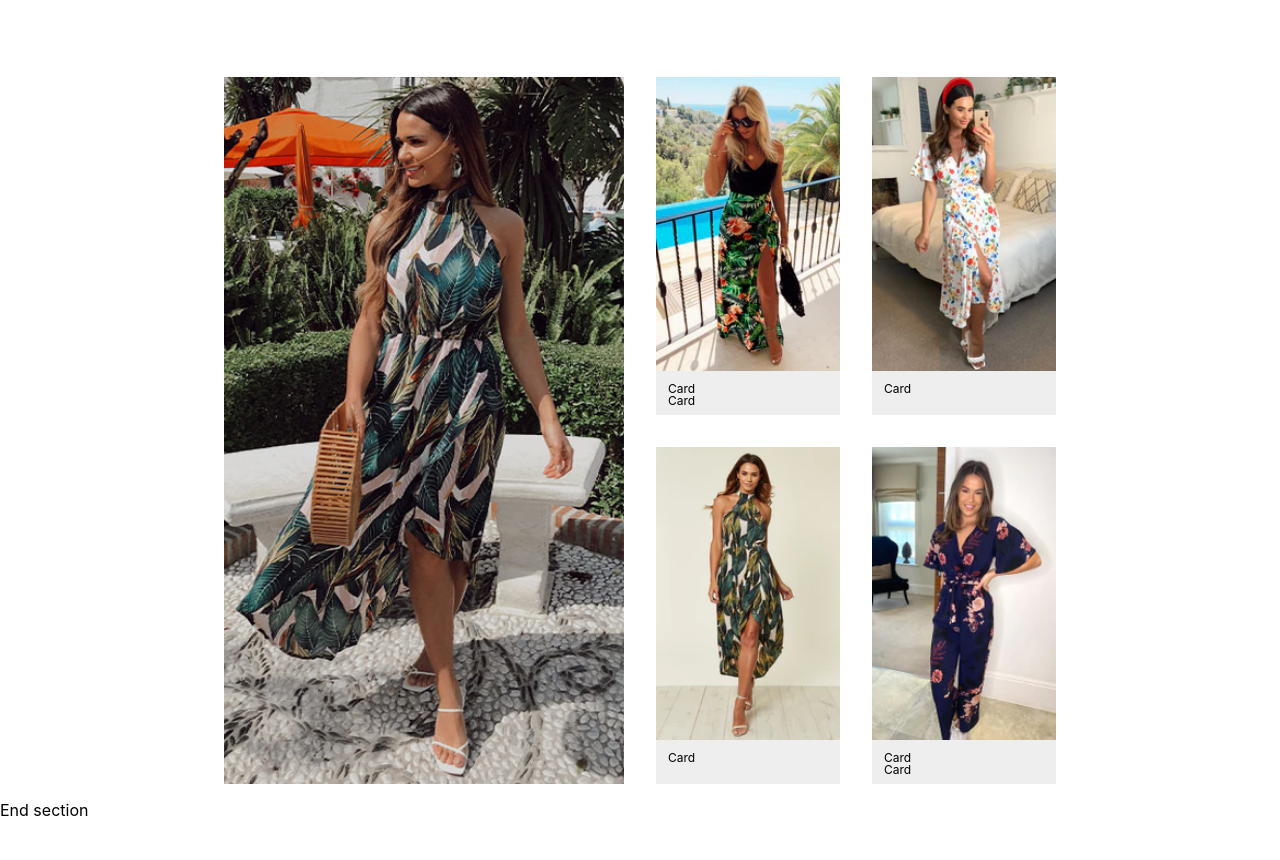
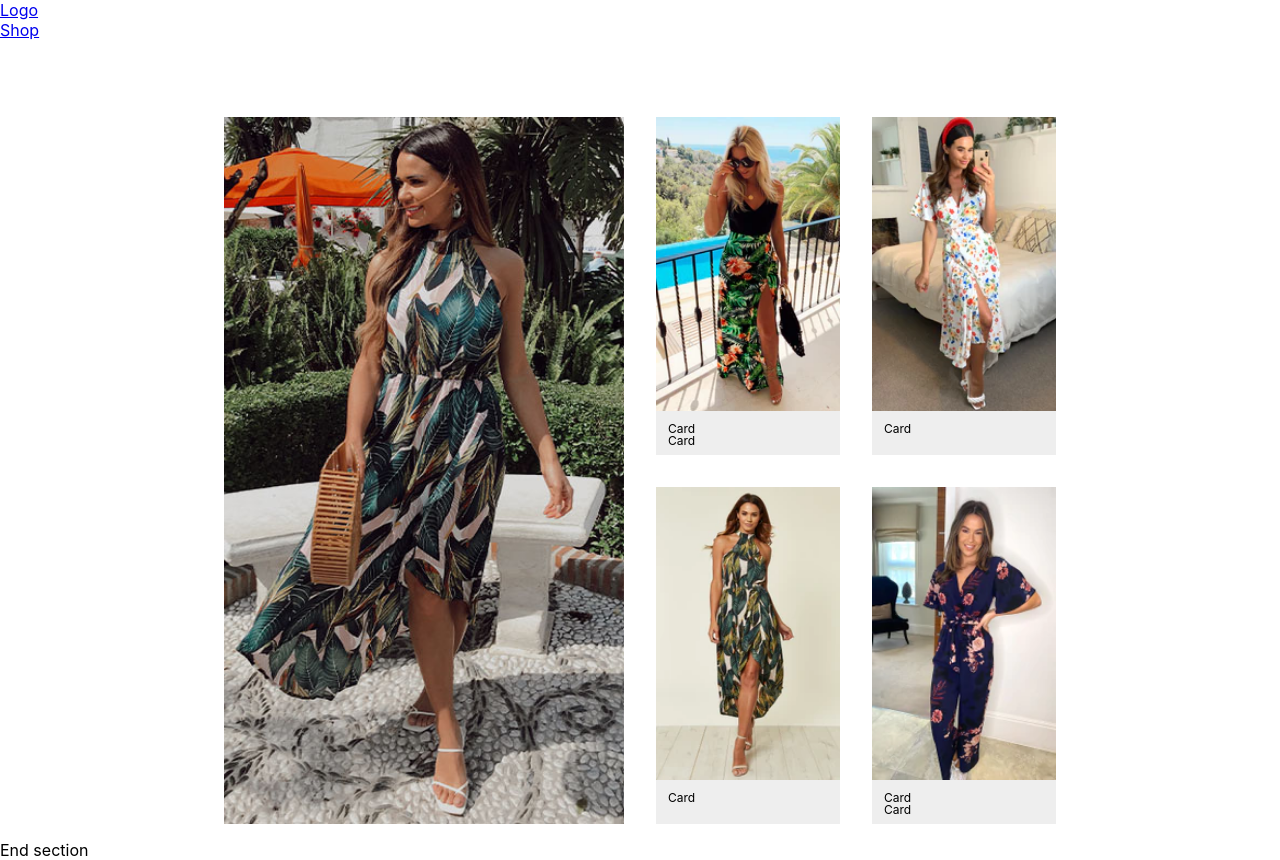
Before and after one commit to florianipate/yaruna, a React (Create React App) app: page / in a window 1280 px wide. Before the commit the page ends 820 px from the top, so only its background shows below. Built offline with nearby package versions, Linux system fonts and the light colour scheme.

Commit message:
update Navigation

```diff
--- a/src/App.js
+++ b/src/App.js
@@ -1,11 +1,18 @@
 import { Routes, Route } from 'react-router-dom';
+
 import Home from "./routes/home/home.component";
+import Shop from './routes/shop/shop.component';
+import TopNav from './routes/TopNav/topNav.component';
 
 const App = () =>{
   return (
     <Routes>
-      <Route path ="/" element = { <Home /> }/>
+      <Route path='/' element={<TopNav />}>
+        <Route index element={<Home />} />
+        <Route path='/shop' element={<Shop />} />
+      </Route>
     </Routes>
+
   );
 }
 
--- a/src/routes/TopNav/topNav.component.jsx
+++ b/src/routes/TopNav/topNav.component.jsx
@@ -2,14 +2,16 @@ import { Fragment } from "react";
 import { Outlet, Link } from 'react-router-dom';
 
 const TopNav = () =>{
-    <Fragment>
-        <div className="top-navigation">
-            <Link className="logo-container" to='/'>Logo</Link>
-            <Link className="nav-container" to='/shop'>Shop</Link>
 
-        </div>
-        <Outlet />
-    </Fragment>
+    return(
+        <Fragment>
+            <div className="top-navigation">
+                <div><Link className="logo-container" to='/'>Logo</Link></div>
+                <div><Link className="nav-container" to='/shop'>Shop</Link></div>
+            </div>
+            <Outlet />
+        </Fragment>
+    );
 };
 
 export default TopNav;
--- a/src/routes/home/home.component.jsx
+++ b/src/routes/home/home.component.jsx
@@ -1,9 +1,11 @@
+import { Outlet } from 'react-router-dom';
 import CustomColection from '../../components/custom-colection/custom-colection.component';
 const Home = () =>{
   return (
     <div>
-      <CustomColection />
-      <div>End section</div>
+        <Outlet />
+        <CustomColection />
+        <div>End section</div>
     </div>
   );
 }
```
